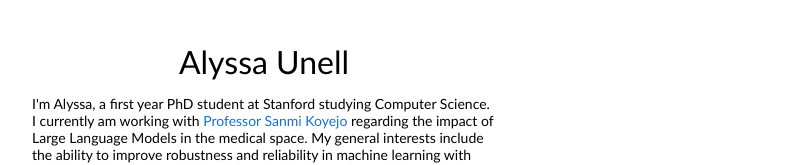
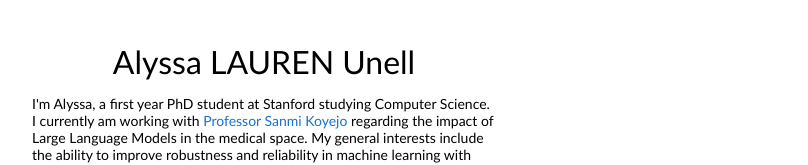
Before and after one commit to aunell/aunell.github.io, a plain HTML site: page index.html in a window 1280 px wide. Shown: the top 165 px of the page, without its empty margins (228-1036 px from the left). Drawn offline with Linux system fonts and the light colour scheme.

Commit message:
Update index.html
testing middle name added

```diff
--- a/index.html
+++ b/index.html
@@ -19,7 +19,7 @@
           <tr style="padding:0px">
             <td style="padding:2.5%;width:63%;vertical-align:middle">
               <p style="text-align:center">
-                <name>Alyssa Unell</name>
+                <name>Alyssa LAUREN Unell</name>
               </p>
               <p>
                 I'm Alyssa, a first year PhD student at Stanford studying Computer Science. I currently am working with
```
